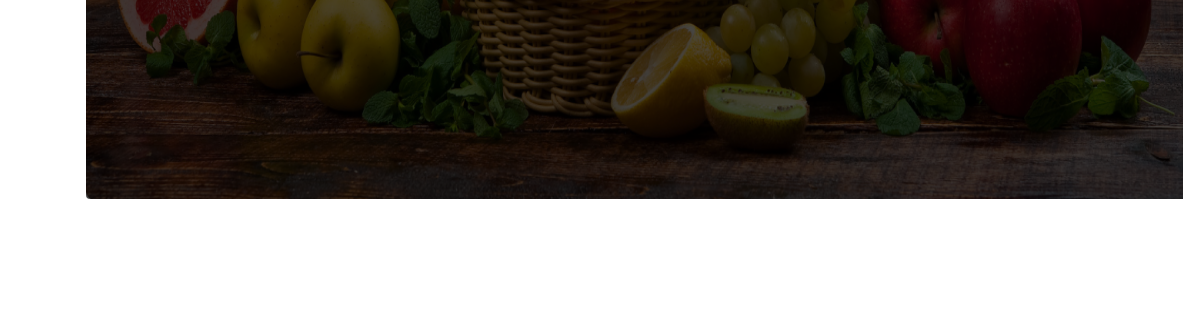
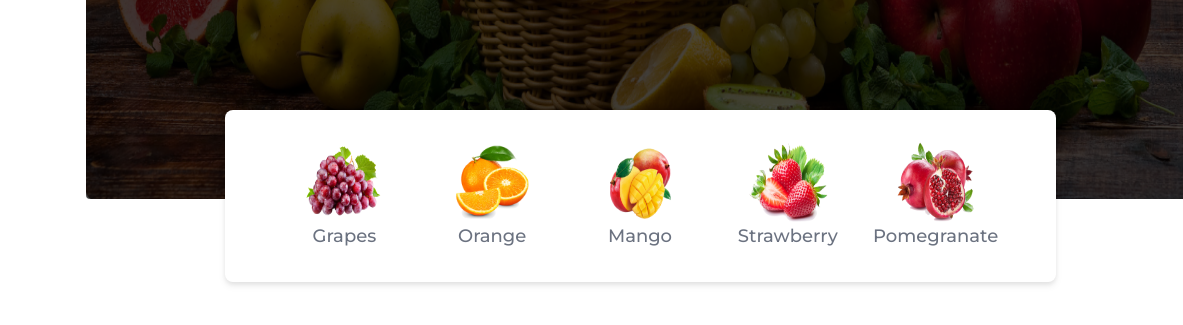
Before and after one commit to Shahed007/B8A3-fruit-brust, a plain HTML site: page index.html in a window 1280 px wide. Shown: the part 591-916 px from the top of the page, 0-1183 px from the left. Before the commit the page ends 800 px from the top, so only its background shows below. Drawn offline with nearby package versions, Linux system fonts and the light colour scheme.

Commit message:
Added fruits banner section

```diff
--- a/index.html
+++ b/index.html
@@ -28,7 +28,7 @@
     <!-- HEADER SECTION START -->
     <header class="lg:max-w-[1140px] container mx-auto px-4">
       <div
-        class="navbar justify-between p-5 lg:bg-gradient-to-r lg:from-[#8DB60033] lg:to-[#FF3B30B3] lg:rounded-full"
+        class="navbar justify-between items-center p-5 lg:bg-gradient-to-r lg:from-[#8DB60033] lg:to-[#FF3B30B3] lg:rounded-full"
       >
         <div class="">
           <ul
@@ -278,6 +278,33 @@
         </div>
       </div>
       <!-- BANNER SECTION END -->
+
+      <!-- FRUITS BANNER SECTION START -->
+      <div
+        class="md:w-full lg:w-3/4 mx-auto hidden md:grid grid-cols-5 gap-9 items-center bg-white relative md:top-0 lg:-top-24 px-16 py-8 drop-shadow-md rounded-lg"
+      >
+        <div class="flex flex-col items-center justify-center">
+          <img src="./images/fruit-1.png" class="w-20 h-20" alt="Grapes" />
+          <h4 class="text-lg font-medium text-gray-500">Grapes</h4>
+        </div>
+        <div class="flex flex-col items-center justify-center">
+          <img src="./images/fruit-2.png" class="w-20 h-20" alt="Orange" />
+          <h4 class="text-lg font-medium text-gray-500">Orange</h4>
+        </div>
+        <div class="flex flex-col items-center justify-center">
+          <img src="./images/fruit-3.png" class="w-20 h-20" alt="Mango" />
+          <h4 class="text-lg font-medium text-gray-500">Mango</h4>
+        </div>
+        <div class="flex flex-col items-center justify-center">
+          <img src="./images/fruit-4.png" class="w-20 h-20" alt="Strawberry" />
+          <h4 class="text-lg font-medium text-gray-500">Strawberry</h4>
+        </div>
+        <div class="flex flex-col items-center justify-center">
+          <img src="./images/fruit-5.png" class="w-20 h-20" alt="Pomegranate" />
+          <h4 class="text-lg font-medium text-gray-500">Pomegranate</h4>
+        </div>
+      </div>
+      <!-- FRUITS BANNER SECTION END -->
     </header>
     <!-- HEADER SECTION END -->
     <!-- DAISY UI CDN -->
```
